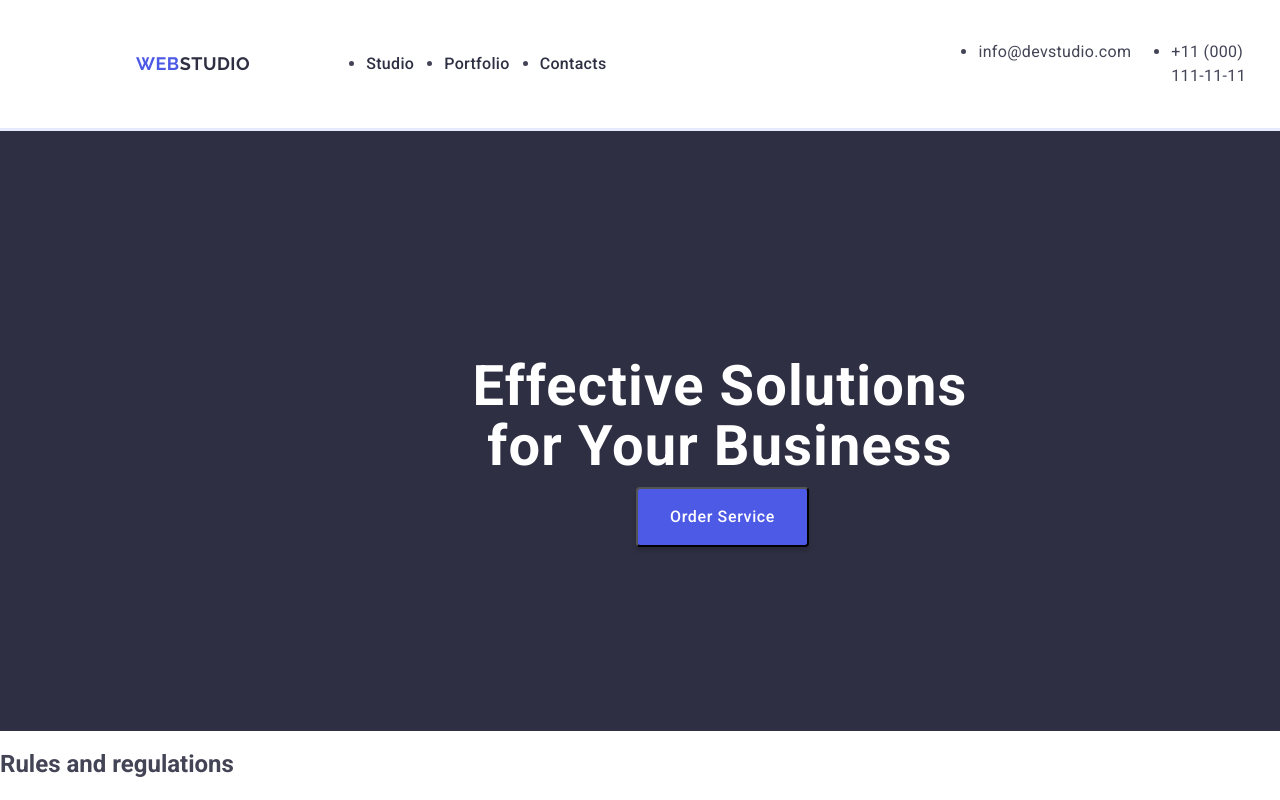
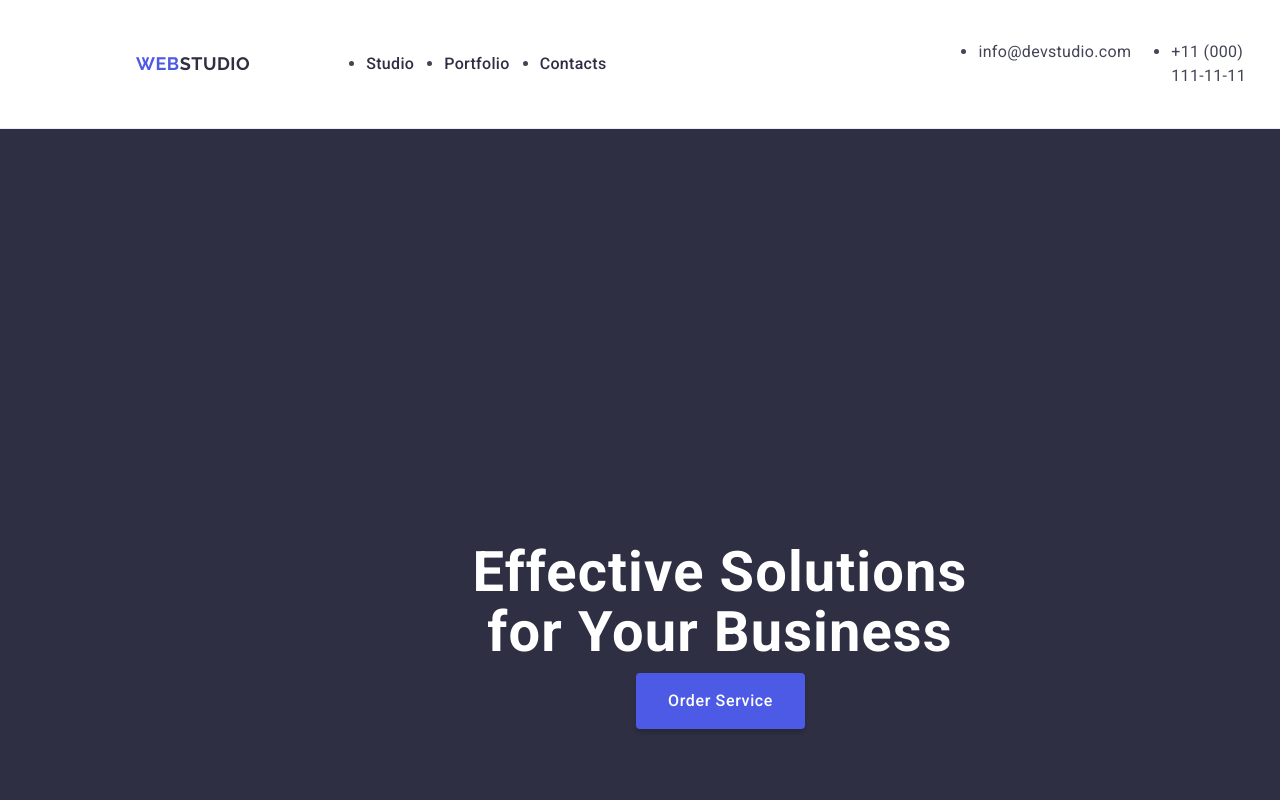
Before and after one commit to Levando21/goit-markup-hw-03, a plain HTML site: page index.html in a window 1280 px wide. Shown: the top 800 px of the page. Drawn offline with nearby package versions, Linux system fonts and the light colour scheme.

Commit message:
chNGE 4
class div + section 1

```diff
--- a/css/style.css
+++ b/css/style.css
@@ -19,7 +19,7 @@ body {
 
 .cman-cman{
 
-    border-bottom: solid #e7e9fc;
+    border-bottom: 1px solid #e7e9fc;
     text-decoration: none;
 
 }
@@ -34,7 +34,7 @@ body {
 
 }
 
-.extra-container{
+.container{
 
     width: 1158px;
     margin: 0 auto ;
@@ -75,6 +75,7 @@ body {
 .links-names{
 
     padding: 24px 0 24px;
+    gap:40px;
 
 }
 
@@ -174,9 +175,7 @@ body {
 
 
 .main-section {
-    width: 1440px;
-    height: 600px;
-    flex-shrink: 0;
+    padding: 188px 0;
     background: var(--NAVY-BLUE, #2E2F42);
 
 
@@ -188,8 +187,8 @@ body {
 
 
 .main-name {
-    padding: 188px 0 0 0;
-    width: 496px;
+
+    max-width: 496px;
     color: var(--WHITE, #FFF);
     text-align: center;
     font-family: Roboto;
@@ -204,8 +203,12 @@ body {
 }
 
 
-.order-service {
+button  {
 
+    border:none;
+    display:block;
+    min-width:169px;
+    height:56px;
     color: var(--WHITE, #FFF);
   /* Button Text */
     font-family: "Roboto", sans-serif;
--- a/index.html
+++ b/index.html
@@ -20,7 +20,7 @@
 
 
    <header class = "cman-cman">
-    <div class = "extra-container header-container">
+    <div class = "container header-container">
      <nav class = "navig-header">
        <a href = "./index.html" class ="pedro-pablo">Web<span class = "web-beb">Studio</span></a>
 
@@ -50,9 +50,11 @@
    <main>
 
       <section class = "main-section">
+        <div classs = "container">
           <h1 class="main-name">Effective Solutions for Your Business</h1>
 
            <button type="button" class = "order-service">Order Service</button>
+        </div>
 
       </section>
 
```
